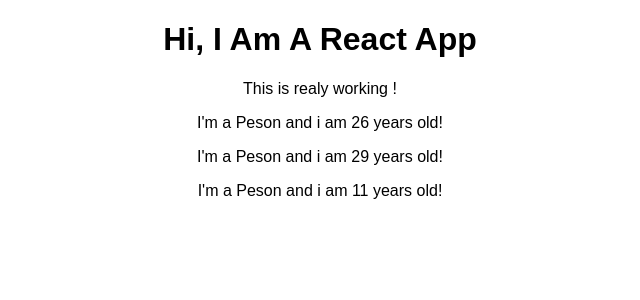
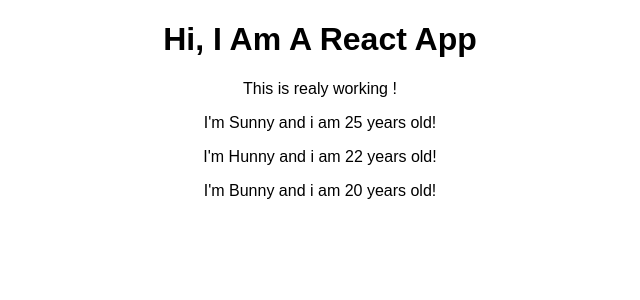
Before and after one commit to abu-yusuf-dev/react-deep-dive, a React (Create React App) app: page / in a window 1280 px wide. Shown: the top 300 px of the page, without its empty margins (320-960 px from the left). Built offline with nearby package versions, Linux system fonts and the light colour scheme.

Commit message:
working with props

```diff
--- a/src/App.js
+++ b/src/App.js
@@ -8,9 +8,9 @@
       <div className="App">
         <h1>Hi, I Am A React App</h1>
         <p>This is realy working !</p>
-        <Person />
-        <Person />
-        <Person />
+        <Person name='Sunny' age='25' />
+        <Person name='Hunny' age='22' />
+        <Person name='Bunny' age='20' />
       </div>
     );
   }
--- a/src/Person/Person.js
+++ b/src/Person/Person.js
@@ -1,7 +1,7 @@
 import React from 'react';
 
-const person = () => {
-  return <p>I'm a Peson and i am {Math.floor(Math.random() * 30)} years old!</p>
+const person = (props) => {
+  return <p>I'm {props.name} and i am {props.age} years old!</p>
 };
 
 export default person;
```
